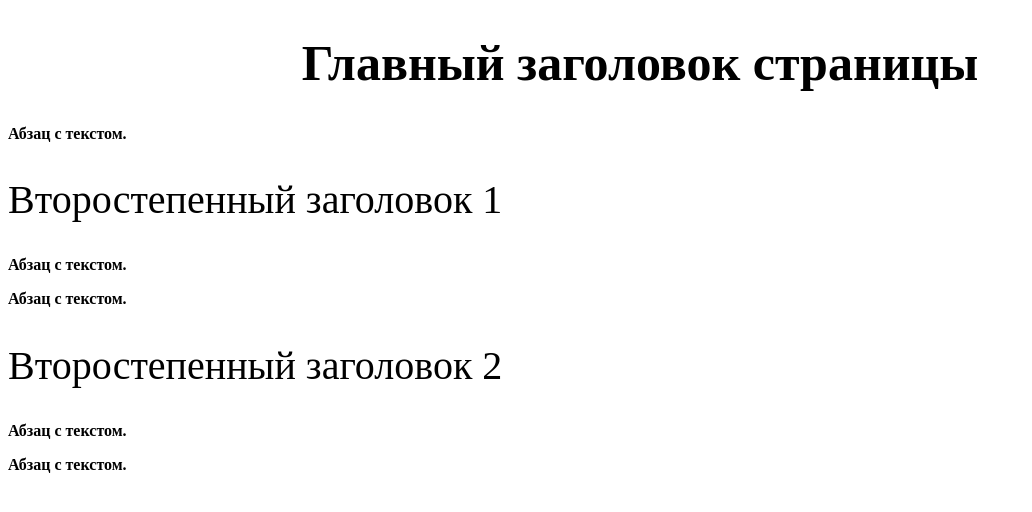
After one commit to Dmusharo/PHP10, a PHP site: page /5.html in a window 1280 px wide. The commit adds this page. Shown: the top 512 px of the page, without its empty margins (0-1032 px from the left). Run offline with PHP 8.4, Linux system fonts and the light colour scheme.

Commit message:
Lesson 6. Task 15 Практика HTML

```diff
--- /dev/null
+++ b/5.html
@@ -0,0 +1,30 @@
+<!DOCTYPE html>
+<html lang="en">
+<head>
+    <meta charset="UTF-8">
+    <link href="Styles2.css" rel="stylesheet" type="text/css">
+    <title>Title</title>
+</head>
+<body>
+<h1>Главный заголовок страницы</h1>
+<p>
+  Абзац с текстом.
+</p>
+
+<h2>Второстепенный заголовок 1</h2>
+<p>
+  Абзац с текстом.
+</p>
+<p>
+  Абзац с текстом.
+</p>
+
+<h2>Второстепенный заголовок 2</h2>
+<p>
+  Абзац с текстом.
+</p>
+<p>
+  Абзац с текстом.
+</p>
+</body>
+</html>
--- a/Styles2.css
+++ b/Styles2.css
@@ -1,7 +1,12 @@
 h2 {
     font-weight: normal;
-    font-style: italic;
+    font-style: normal;
+    font-size:40px;
 }
 p {
     font-weight: bold;
 }
+h1{
+    font-size:50px;
+    text-align: center;
+}
```
